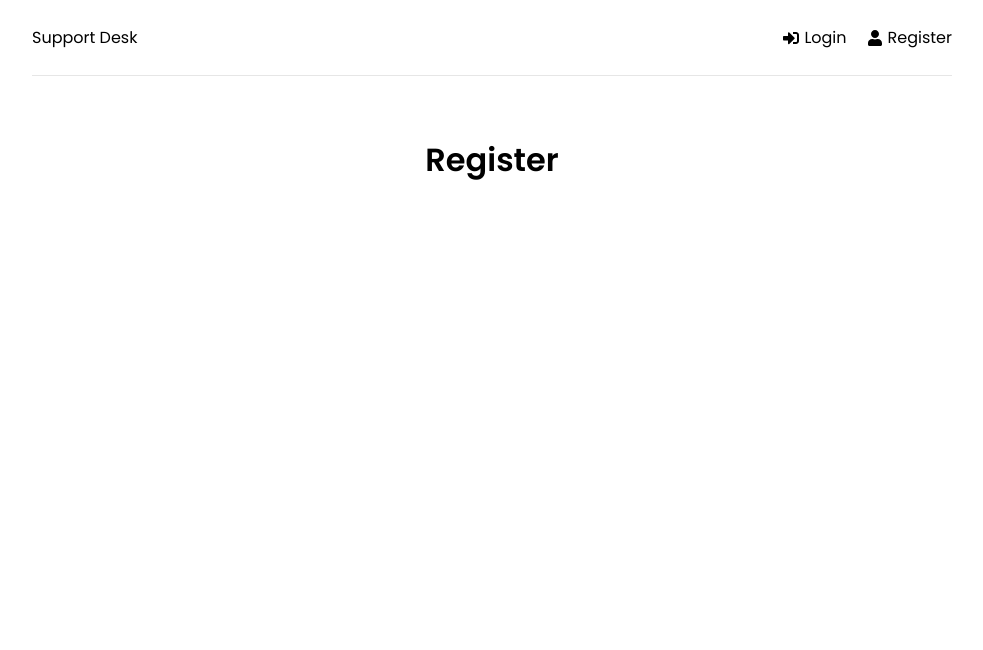
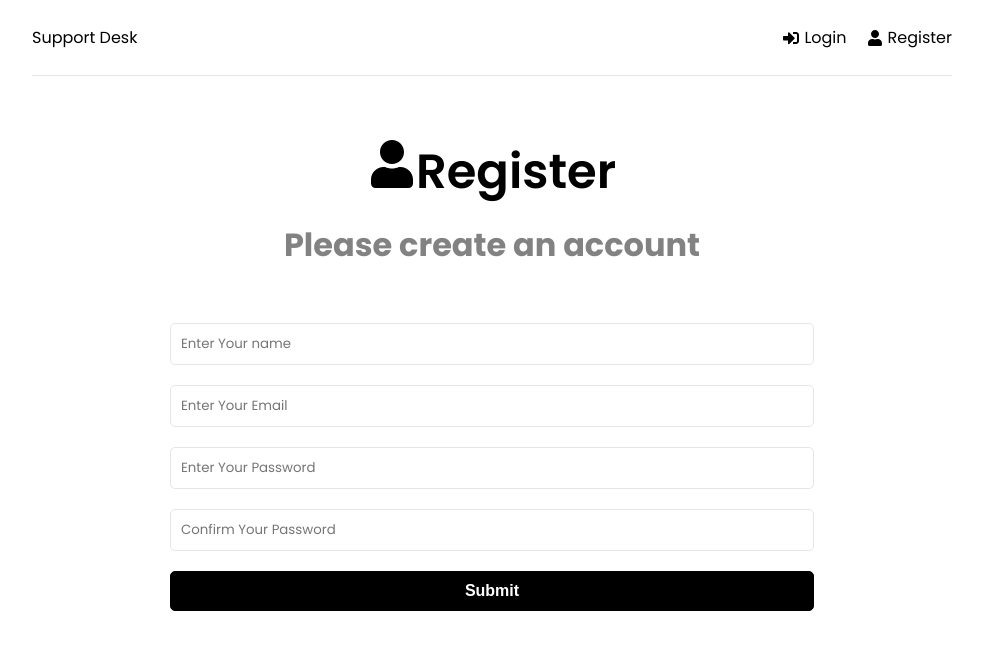
Before and after one commit to Soheil86/support-desk, a React (Create React App) app in the folder frontend/: page /register in a window 1280 px wide. Shown: the top 650 px of the page, without its empty margins (148-1131 px from the left). Built offline with nearby package versions, Linux system fonts and the light colour scheme.

Commit message:
Home , Register , Login UI

```diff
--- a/frontend/src/App.js
+++ b/frontend/src/App.js
@@ -1,8 +1,11 @@
 import { BrowserRouter as Router, Routes, Route } from 'react-router-dom'
+import { ToastContainer } from 'react-toastify'
 import Header from './components/Header'
 import Home from './pages/Home'
 import Login from './pages/Login'
 import Register from './pages/Register'
+
+import 'react-toastify/dist/ReactToastify.css'
 
 function App() {
   return (
@@ -17,6 +20,7 @@
           </Routes>
         </div>
       </Router>
+      <ToastContainer />
     </>
   )
 }
--- a/frontend/src/pages/Home.jsx
+++ b/frontend/src/pages/Home.jsx
@@ -1,10 +1,21 @@
 import React from 'react'
+import { Link } from 'react-router-dom'
+import { FaQuestionCircle, FaTicketAlt } from 'react-icons/fa'
 
 function Home() {
   return (
-    <div>
-      <h1>Home</h1>
-    </div>
+    <>
+      <section className='heading'>
+        <h1>What do you need help with?</h1>
+        <p>Please choose from an option below</p>
+      </section>
+      <Link to='/new-tickets' className='btn btn-reverse btn-block'>
+        <FaQuestionCircle /> Create New Ticket
+      </Link>
+      <Link to='/tickets' className='btn btn-block'>
+        <FaTicketAlt /> View My Tickets
+      </Link>
+    </>
   )
 }
 
--- a/frontend/src/pages/Login.jsx
+++ b/frontend/src/pages/Login.jsx
@@ -1,10 +1,67 @@
-import React from 'react'
+import React, { useState } from 'react'
+import { toast } from 'react-toastify'
+import { FaSignInAlt } from 'react-icons/fa'
 
 function Login() {
+  const [formData, setFormData] = useState({
+    email: '',
+    password: '',
+  })
+
+  const { email, password } = formData
+
+  const onChange = (e) => {
+    setFormData((prevState) => ({
+      ...prevState,
+      [e.target.name]: e.target.value,
+    }))
+  }
+
+  const onSubmit = (e) => {
+    e.preventDefault()
+  }
+
   return (
-    <div>
-      <h1>Login</h1>
-    </div>
+    <>
+      <section className='heading'>
+        <h1>
+          <FaSignInAlt />
+          Login
+        </h1>
+        <p>Please login to get support</p>
+      </section>
+      <section className='form'>
+        <form onSubmit={onSubmit}>
+          <div className='form-group'>
+            <input
+              type='text'
+              className='form-control'
+              id='email'
+              name='email'
+              value={email}
+              onChange={onChange}
+              placeholder='Enter Your Email'
+              required
+            />
+          </div>
+          <div className='form-group'>
+            <input
+              type='password'
+              className='form-control'
+              id='password'
+              name='password'
+              value={password}
+              onChange={onChange}
+              placeholder='Enter Your Password'
+              required
+            />
+          </div>
+          <div className='form-group'>
+            <button className='btn btn-block'>Submit</button>
+          </div>
+        </form>
+      </section>
+    </>
   )
 }
 
--- a/frontend/src/pages/Register.jsx
+++ b/frontend/src/pages/Register.jsx
@@ -1,10 +1,96 @@
-import React from 'react'
+import React, { useState } from 'react'
+import { toast } from 'react-toastify'
+import { FaUser } from 'react-icons/fa'
 
 function Register() {
+  const [formData, setFormData] = useState({
+    name: '',
+    email: '',
+    password: '',
+    password2: '',
+  })
+
+  const { name, email, password, password2 } = formData
+
+  const onChange = (e) => {
+    setFormData((prevState) => ({
+      ...prevState,
+      [e.target.name]: e.target.value,
+    }))
+  }
+
+  const onSubmit = (e) => {
+    e.preventDefault()
+
+    if (password !== password2) {
+      toast.error('Passwords do not match')
+    }
+  }
   return (
-    <div>
-      <h1>Register</h1>
-    </div>
+    <>
+      <section className='heading'>
+        <h1>
+          <FaUser />
+          Register
+        </h1>
+        <p>Please create an account</p>
+      </section>
+      <section className='form'>
+        <form onSubmit={onSubmit}>
+          <div className='form-group'>
+            <input
+              type='text'
+              className='form-control'
+              id='name'
+              name='name'
+              value={name}
+              onChange={onChange}
+              placeholder='Enter Your name'
+              required
+            />
+          </div>
+          <div className='form-group'>
+            <input
+              type='email'
+              className='form-control'
+              id='email'
+              name='email'
+              value={email}
+              onChange={onChange}
+              placeholder='Enter Your Email'
+              required
+            />
+          </div>
+          <div className='form-group'>
+            <input
+              type='password'
+              className='form-control'
+              id='password'
+              name='password'
+              value={password}
+              onChange={onChange}
+              placeholder='Enter Your Password'
+              required
+            />
+          </div>
+          <div className='form-group'>
+            <input
+              type='password'
+              className='form-control'
+              id='password2'
+              name='password2'
+              value={password2}
+              onChange={onChange}
+              placeholder='Confirm Your Password'
+              required
+            />
+          </div>
+          <div className='form-group'>
+            <button className='btn btn-block'>Submit</button>
+          </div>
+        </form>
+      </section>
+    </>
   )
 }
 
```
